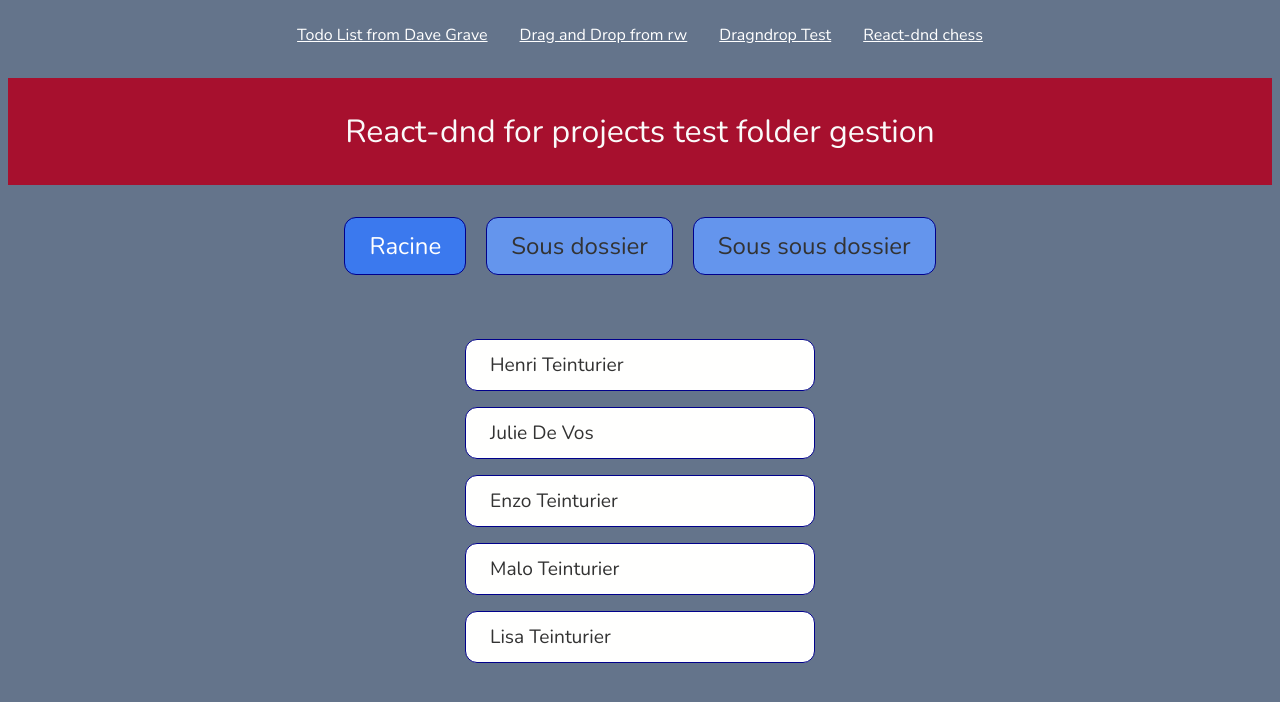
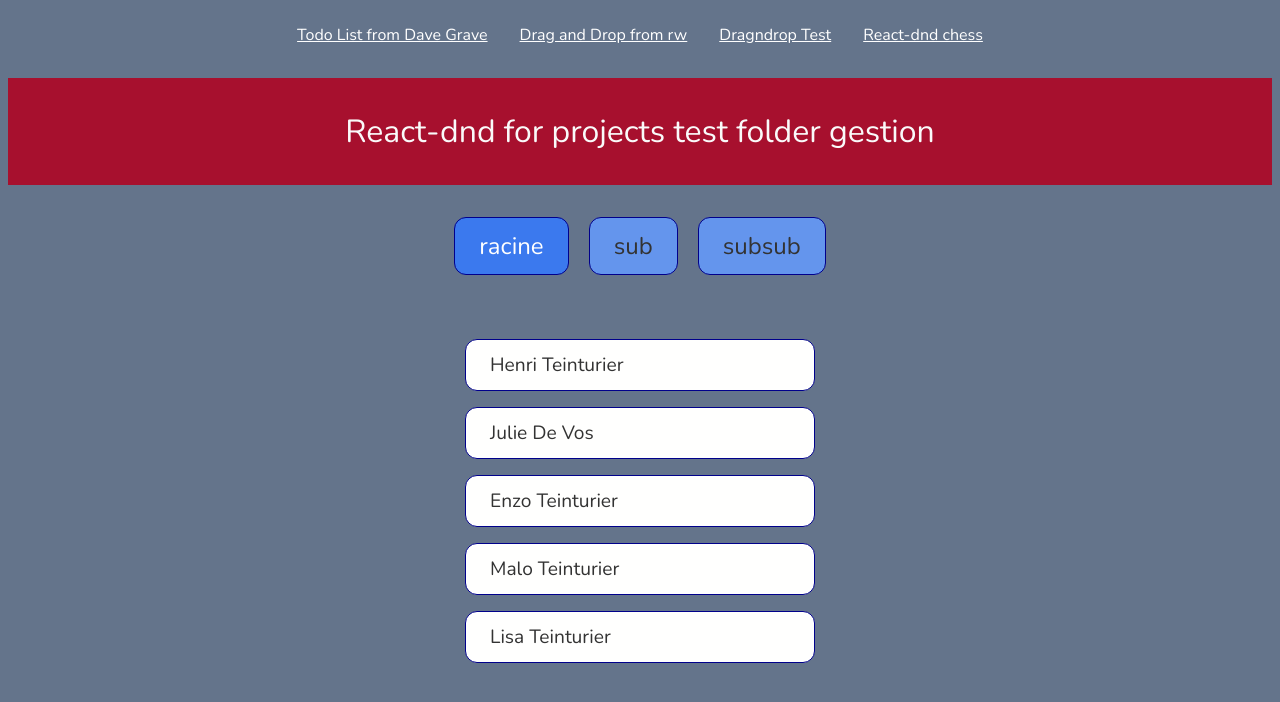
Before and after one commit to HenriTeinturier/dragNDrop, a React (Create React App) app: page / in a window 1280 px wide. Both pictures are taken after a click on the element "Dragndrop Test". Shown: the top 702 px of the page. Built offline with nearby package versions, Linux system fonts and the light colour scheme; data requests are answered from the project's data file.

Commit message:
DragnDrop in folder done

```diff
--- a/src/Components/DragndropTest/DragndropTest.js
+++ b/src/Components/DragndropTest/DragndropTest.js
@@ -1,119 +1,178 @@
-import React, { useEffect, useState } from 'react'
-import { DragDropContext, Droppable, Draggable } from 'react-beautiful-dnd'
-import "./dragndropTest.scss"
+import React, { useEffect, useState } from "react";
+import { DragDropContext, Droppable, Draggable } from "react-beautiful-dnd";
+import "./dragndropTest.scss";
+import { useDrag, useDrop } from "react-dnd";
+import { changeFolderItem } from "./Functions/functions";
 
 const INITIAL_LIST = [
   {
-    id: '1',
-    firstName: 'Henri',
-    lastName: 'Teinturier',
-    folder: 'racine'
+    id: "1",
+    firstName: "Henri",
+    lastName: "Teinturier",
+    folder: "racine",
   },
   {
-    id: '2',
-    firstName: 'Julie',
-    lastName: 'De Vos',
-    folder: 'racine'
-
+    id: "2",
+    firstName: "Julie",
+    lastName: "De Vos",
+    folder: "racine",
   },
   {
-    id: '3',
-    firstName: 'Enzo',
-    lastName: 'Teinturier',
-    folder: 'racine'
+    id: "3",
+    firstName: "Enzo",
+    lastName: "Teinturier",
+    folder: "racine",
   },
   {
-    id: '4',
-    firstName: 'Malo',
-    lastName: 'Teinturier',
-    folder: 'racine'
+    id: "4",
+    firstName: "Malo",
+    lastName: "Teinturier",
+    folder: "racine",
   },
   {
-    id: '5',
-    firstName: 'Lisa',
-    lastName: 'Teinturier',
-    folder: 'racine'
+    id: "5",
+    firstName: "Lisa",
+    lastName: "Teinturier",
+    folder: "racine",
   },
-
 ];
 
-const List = ({ list, setActiveFolder, activeFolder }) =>
+const ItemTypes = {
+  ITEM: "item",
+};
 
- (
-        <div className='listWrapper'>
-          {
-            list.filter((item, index) => (item.folder === activeFolder))
+const List = ({ list, setActiveFolder, activeFolder }) => (
+  <div className="listWrapper">
+    {list
+      .filter((item, index) => item.folder === activeFolder)
       .map((item, index) => (
         <Item key={item.id} index={index} item={item} />
-              )
-            )
-          }
+      ))}
   </div>
-
 );
 
-const Item = ({ index, item }) => (
+const Item = ({ index, item }) => {
+  const [{ isDragging }, drag] = useDrag(() => ({
+    type: ItemTypes.ITEM,
+    item: { item },
+    end: (item, monitor) => {
+      const dropResult = monitor.getDropResult();
+      const getItem = monitor.getItem();
+      const didDrop = monitor.didDrop();
+      // console.log("item", item);
+      // console.log("monitor", monitor);
+      // console.log("dropResult", dropResult);
+      // console.log("getItem", getItem);
+      // console.log("didDrop", didDrop);
+      // console.log("isDragging", isDragging);
+      if (item && dropResult) {
+        console.log(`You dropped ${item} into ${dropResult}!`);
+      }
+    },
+    collect: (monitor) => ({
+      isDragging: monitor.isDragging(),
+      handlerId: monitor.getHandlerId(),
+    }),
+  }));
 
+  return (
     <div
-      className='listItem'
+      className="listItem"
+      ref={drag}
+      style={{
+        backgroundColor: isDragging ? "crimson" : "",
+        opacity: isDragging ? "0.9" : "",
+      }}
     >
       {item.firstName} {item.lastName}
     </div>
+  );
+};
 
+const MenuItem = ({ index, active, setActiveFolder, list, setList }) => {
+  const newFolder = index;
+  const [{ isOver }, drop] = useDrop(() => ({
+    accept: ItemTypes.ITEM,
+    drop: (item, monitor) => changeFolderItem(item, list, setList, newFolder),
+    collect: (monitor) => ({
+      isOver: monitor.isOver(),
+    }),
+  }));
+  return (
+    <div
+      ref={drop}
+      index={index}
+      key={index}
+      className={`${active ? "active" : ""}  headerItem`}
+      style={{ backgroundColor: isOver ? "crimson" : "" }}
+      onClick={() => setActiveFolder(index)}
+    >
+      {index}
+    </div>
   );
+};
 
-const Header = ({onDragEnd, activeFolder, setActiveFolder}) => {
-
+const Header = ({
+  onDragEnd,
+  activeFolder,
+  setActiveFolder,
+  list,
+  setList,
+}) => {
   return (
     //  <DragDropContext onDragEnd={onDragEnd}>
-
     <div className="headerWrapper">
-          <div
-            index={'racine'}
-            key={'racine'}
-            className={`${activeFolder === 'racine' ? "active" : ""}  headerItem`}
-            onClick={() => setActiveFolder('racine')}
-          >
-            Racine
+      <MenuItem
+        index="racine"
+        key="racine"
+        active={activeFolder === "racine"}
+        setActiveFolder={setActiveFolder}
+        setList={setList}
+        list={list}
+      />
+      <MenuItem
+        index="sub"
+        key="sub"
+        active={activeFolder === "sub"}
+        setActiveFolder={setActiveFolder}
+        setList={setList}
+        list={list}
+      />
+      <MenuItem
+        index="subsub"
+        key="subsub"
+        active={activeFolder === "subsub"}
+        setActiveFolder={setActiveFolder}
+        setList={setList}
+        list={list}
+      />
     </div>
-          <div
-            index={'sub'}
-            key={'sub'}
-            className={`${activeFolder === 'sub' ? "active" : ""}  headerItem`}
-            onClick={() => setActiveFolder('sub')}
-          >
-            Sous dossier
-          </div>
-          <div
-            index={'subsub'}
-            key={'subsub'}
-            className={`${activeFolder === 'subsub' ? "active" : ""}  headerItem`}
-            onClick={() => setActiveFolder('subsub')}
-          >
-            Sous sous dossier
-          </div>
-        </div>
-
-  )
-}
+  );
+};
 
 export const DragndropTest = () => {
-  const [list, setList] = useState([]);
-  const [activeFolder, setActiveFolder] = useState('racine'); //
+  const [list, setList] = useState(INITIAL_LIST);
+  const [activeFolder, setActiveFolder] = useState("racine"); //
 
-  useEffect(() => {
-    setList(INITIAL_LIST)
-  }, [])
-
-
+  // useEffect(() => {
+  //   setList(INITIAL_LIST);
+  // }, []);
 
   return (
     <>
-
-        <Header  setActiveFolder={setActiveFolder} activeFolder={activeFolder} />
-        <List list={list} setActiveFolder={setActiveFolder} activeFolder={activeFolder} />
+      <Header
+        setActiveFolder={setActiveFolder}
+        activeFolder={activeFolder}
+        setList={setList}
+        list={list}
+      />
+      <List
+        list={list}
+        setActiveFolder={setActiveFolder}
+        activeFolder={activeFolder}
+      />
     </>
-  )
-}
+  );
+};
 
 // export default DragnDropByRw
--- /dev/null
+++ b/src/Components/DragndropTest/Functions/functions.js
@@ -0,0 +1,17 @@
+export function changeFolderItem(item, list, setList, newFolder) {
+  // console.log("changeFolderItem");
+  // console.log("item", item);
+  // console.log("key", key);
+  console.log("list", list);
+  // console.log("newFolder", newFolder);
+  // console.log("monitor", monitor);
+
+  const indexItem = list.findIndex((el) => el.id === item.item.id);
+  // console.log(indexItem);
+  if (indexItem !== -1) {
+    const newList = [...list];
+    newList[indexItem].folder = newFolder;
+    console.log("newList", newList);
+    setList(newList);
+  }
+}
--- a/src/Components/ReactDndChess/Board/Board.js
+++ b/src/Components/ReactDndChess/Board/Board.js
@@ -1,31 +1,30 @@
-import React, { useState } from 'react'
-import { Knight } from '../Knight/Knight';
-import { Square } from '../Square/Square';
-import { useDrop } from 'react-dnd';
+import React, { useState } from "react";
+import { Knight } from "../Knight/Knight";
+import { Square } from "../Square/Square";
+import { useDrop } from "react-dnd";
 
 export const ItemTypes = {
-  KNIGHT: 'knight'
-}
+  KNIGHT: "knight",
+};
 
-export const Overlay = ({color}) => {
+export const Overlay = ({ color }) => {
   return (
     <div
       style={{
-        position: 'absolute',
+        position: "absolute",
         top: 0,
         left: 0,
-        height: '100%',
-        width: '100%',
+        height: "100%",
+        width: "100%",
         zIndex: 1,
         opacity: 0.5,
         backgroundColor: color,
       }}
     />
-  )
-}
+  );
+};
 
 export const Board = () => {
-
   const [knightPosition, setKnightPosition] = useState([1, 7]);
 
   function moveKnight(toX, toY) {
@@ -49,89 +48,71 @@ export const Board = () => {
     );
   }
 
-
   function BoardSquare({ x, y, children }) {
-    const black = (x + y) % 2 === 1
-    const [ { canDrop, isOver } , drop] = useDrop(
+    const black = (x + y) % 2 === 1;
+    const [{ canDrop, isOver }, drop] = useDrop(
       () => ({
         accept: ItemTypes.KNIGHT,
         canDrop: () => canMoveKnight(x, y),
         drop: () => moveKnight(x, y),
         collect: (monitor) => ({
           isOver: !!monitor.isOver(),
-        canDrop: !!monitor.canDrop()
-      })
+          canDrop: !!monitor.canDrop(),
+        }),
       }),
       [x, y]
-  )
-
+    );
 
     return (
       <div
         ref={drop}
         style={{
-          position: 'relative',
-          width: '100%',
-          height: '100%'
+          position: "relative",
+          width: "100%",
+          height: "100%",
         }}
       >
         <Square black={black}>{children}</Square>
-        {!isOver && canDrop && (
-        <Overlay color={'yellow'}
-        />
-      )}
-       {isOver && !canDrop && (
-        <Overlay color={'red'}
-        />
-      )}
-       {isOver && canDrop && (
-        <Overlay color={'green'}
-        />
-      )}
-
+        {!isOver && canDrop && <Overlay color={"yellow"} />}
+        {isOver && !canDrop && <Overlay color={"red"} />}
+        {isOver && canDrop && <Overlay color={"green"} />}
+        {/* {isOver && !canDrop && <Overlay color='red' />
+        }
+        {!isOver && !canDrop && <Overlay color='yellow' />
+        }
+        {isOver && canDrop && <Overlay color='green' />
+        } */}
       </div>
-    )
+    );
   }
 
   function renderPiece(x, y, [knightX, knightY]) {
     if (x === knightX && y === knightY) {
-      return <Knight />
+      return <Knight />;
     }
   }
 
-
   function renderSquare(caseNumber, [knightX, knightY]) {
-    const x =  caseNumber % 8;
+    const x = caseNumber % 8;
     const y = Math.floor(caseNumber / 8);
 
     return (
       <div
-          className='squareWrapper'
+        className="squareWrapper"
         key={caseNumber}
         onClick={() => handleMoveKnight(x, y)}
       >
-          <BoardSquare x={x} y={y} >
+        <BoardSquare x={x} y={y}>
           {renderPiece(x, y, knightPosition)}
         </BoardSquare>
       </div>
-      )
+    );
   }
-
-
-
 
   const squares = [];
   for (let caseNumber = 0; caseNumber < 64; caseNumber++) {
     squares.push(renderSquare(caseNumber, knightPosition));
   }
 
-
-  return (
-    <div
-      className='boardWrapper'
-    >
-
-      {squares}
-    </div>
-  )
-}
+  return <div className="boardWrapper">{squares}</div>;
+};
--- a/src/Components/ReactDndChess/Knight/Knight.js
+++ b/src/Components/ReactDndChess/Knight/Knight.js
@@ -33,7 +33,7 @@ export const Knight = () => {
         className="knight"
         ref={drag}
         style={{
-          // opacity: isDragging ? 0.5 : 1,
+          opacity: isDragging ? 0.5 : 1,
           // fontSize: '8rem',
           // fontWeight: 'bold',
           // backgroundColor: isDragging ? 'transparent' : "",
```
Also changed, not shown: src/Components/ReactDndChess/reactDndChess.scss (+4 -4 lines), src/Components/DragnDropByRw/test.tsx (added). Lines whose indentation alone changed are shown as unchanged.
